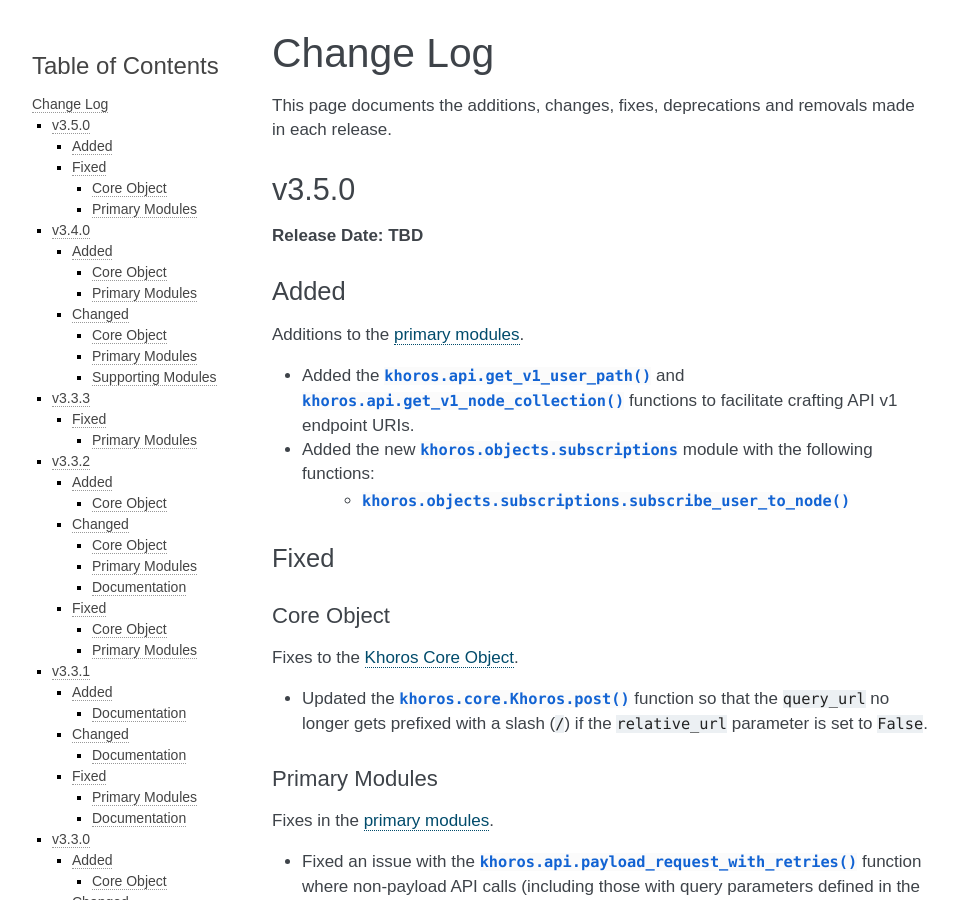
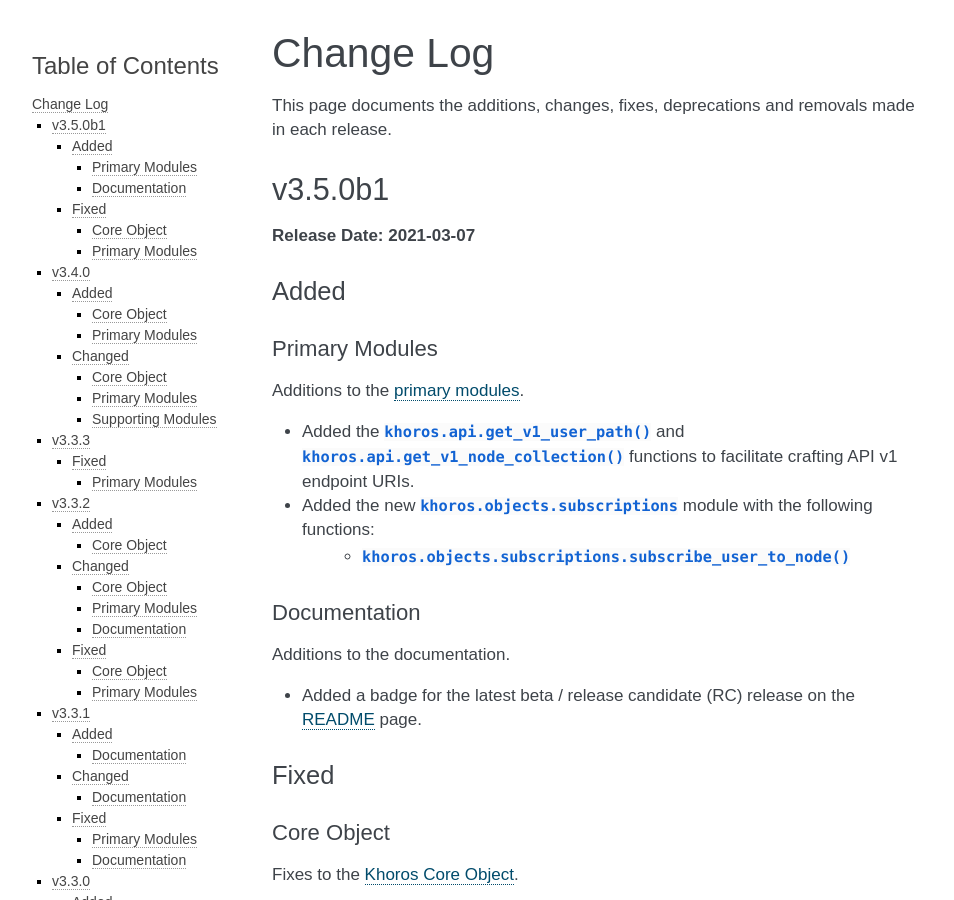
Before and after one commit to jeffshurtliff/khoros, a Sphinx documentation site: the page built from docs/changelog.rst, in a window 1280 px wide and 900 px high. Shown: the whole window, without its empty margins (148-1102 px from the left). Built offline with Sphinx 7.4.7, drawn with Linux system fonts in a browser that asks for light colours.

Commit message:
Added a badge for Latest Beta/RC Release on README.md

```diff
--- a/docs/changelog.rst
+++ b/docs/changelog.rst
@@ -3,19 +3,29 @@
 ##########
 This page documents the additions, changes, fixes, deprecations and removals made in each release.
 
-******
-v3.5.0
-******
-**Release Date: TBD**
+********
+v3.5.0b1
+********
+**Release Date: 2021-03-07**
 
 Added
 =====
+
+Primary Modules
+---------------
 Additions to the :doc:`primary modules <primary-modules>`.
 
 * Added the :py:func:`khoros.api.get_v1_user_path` and :py:func:`khoros.api.get_v1_node_collection`
   functions to facilitate crafting API v1 endpoint URIs.
 * Added the new :py:mod:`khoros.objects.subscriptions` module with the following functions:
     * :py:func:`khoros.objects.subscriptions.subscribe_user_to_node`
+
+Documentation
+-------------
+Additions to the documentation.
+
+* Added a badge for the latest beta / release candidate (RC) release on the
+  `README <https://github.com/jeffshurtliff/khoros/blob/master/README.md>`_ page.
 
 Fixed
 =====
```
Also changed, not shown: README.md (+8 -0 lines).
